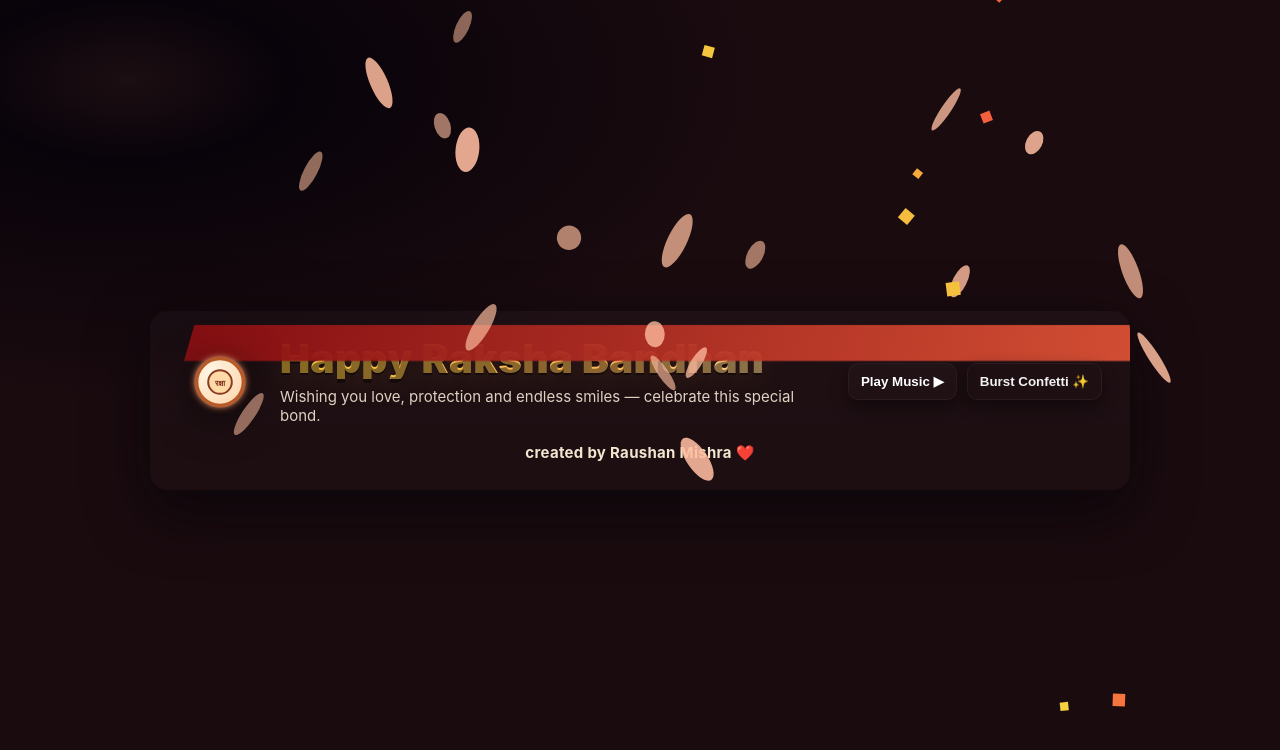
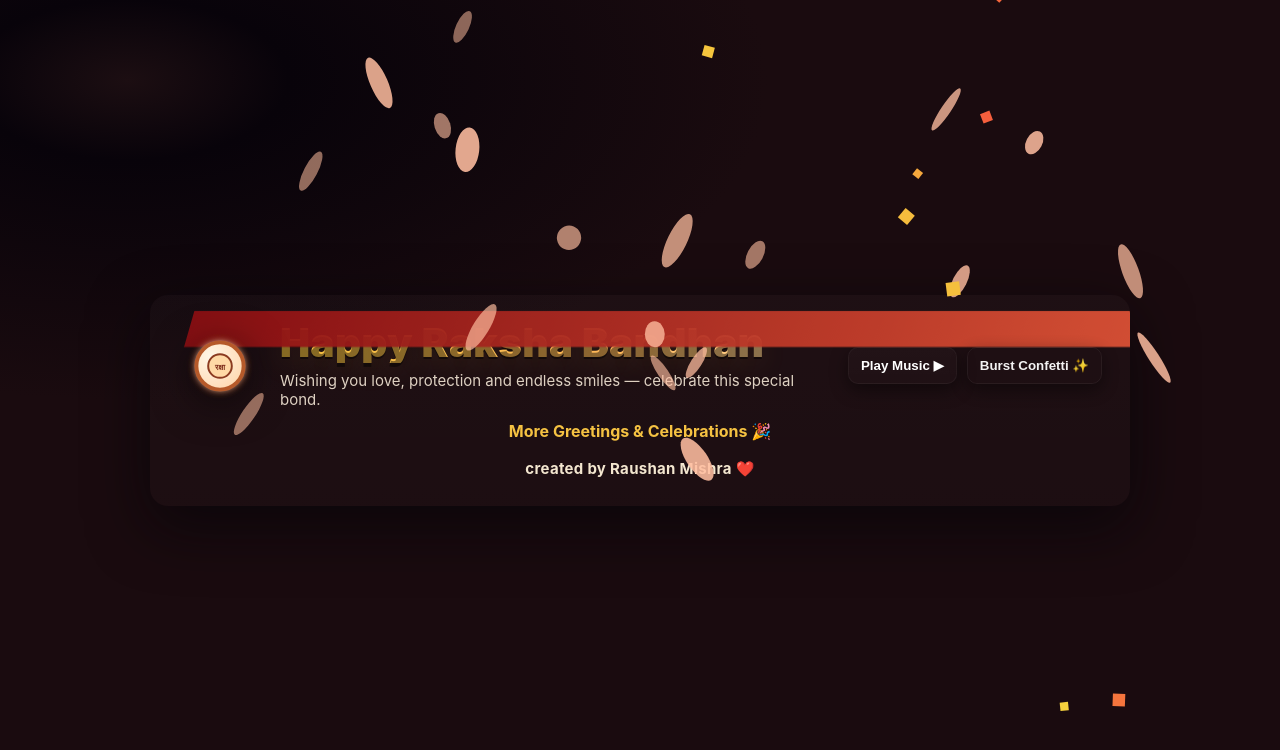
Before and after one commit to Trps5050/Special, a plain HTML site: page index.html in a window 1280 px wide. Drawn offline with Linux system fonts and the light colour scheme.

Commit message:
Update index.html

```diff
--- a/index.html
+++ b/index.html
@@ -119,6 +119,21 @@
   /* Footer personal line */
   .from-line{margin-top:18px;text-align:center;color:#f3e6cf;font-weight:700;font-size:15px;letter-spacing:0.3px}
 
+  /* New link area */
+  .more-link{
+    text-align:center;
+    margin:12px 0;
+  }
+  .more-link a{
+    color: var(--gold);
+    font-weight:700;
+    text-decoration:none;
+    cursor:pointer;
+  }
+  .more-link a:hover{
+    text-decoration:underline;
+  }
+
   /* Full-screen layers (canvas) */
   canvas{position:fixed;inset:0;pointer-events:none;z-index:20}
 
@@ -165,6 +180,11 @@
         <button id="playBtn" class="control-btn" aria-pressed="false">Play Music ▶</button>
         <button id="burstBtn" class="control-btn secondary">Burst Confetti ✨</button>
       </div>
+    </div>
+
+    <!-- New link added here -->
+    <div class="more-link">
+      <a href="path.html" tabindex="0">More Greetings & Celebrations 🎉</a>
     </div>
 
     <div class="from-line"> created by Raushan Mishra   ❤️</div>
```
